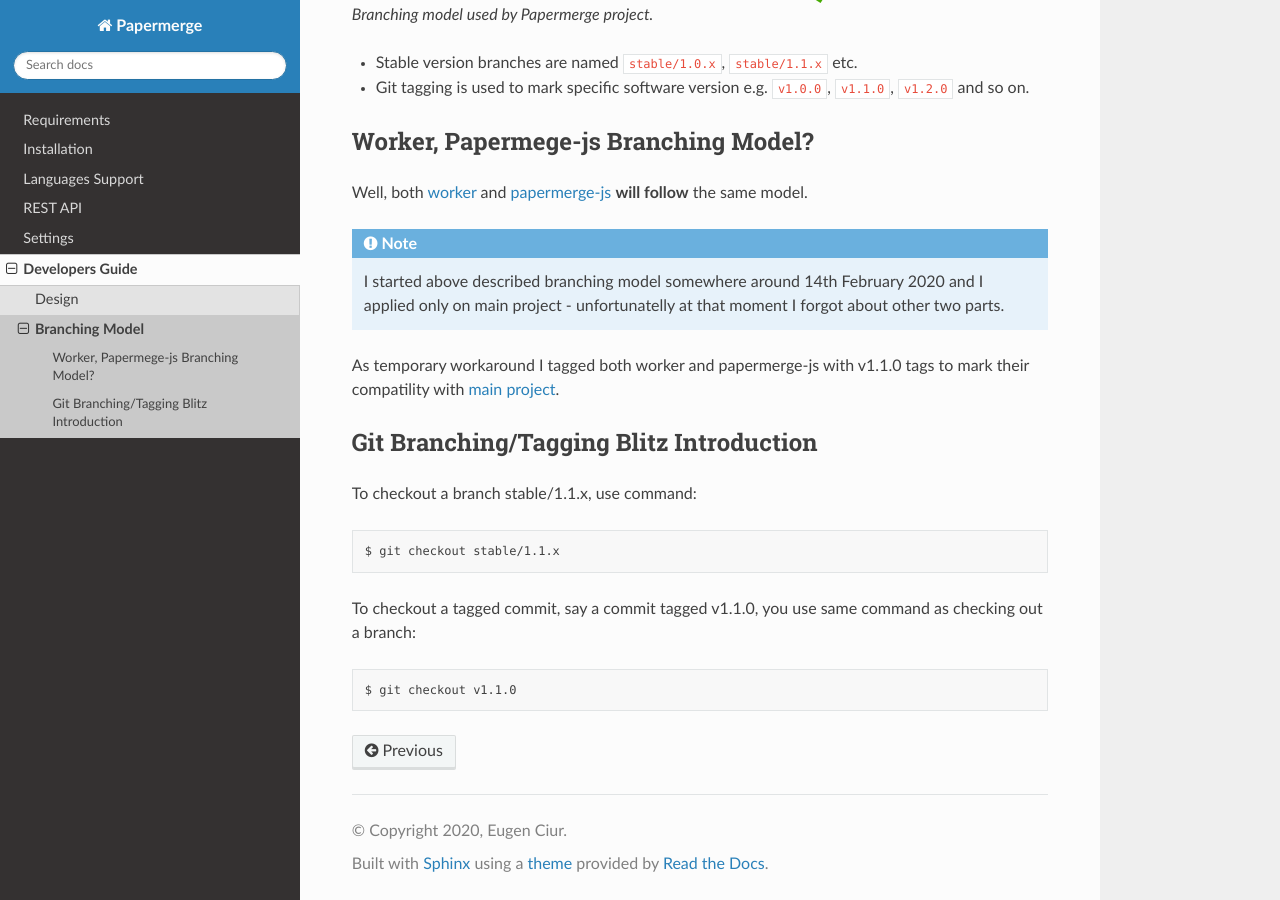
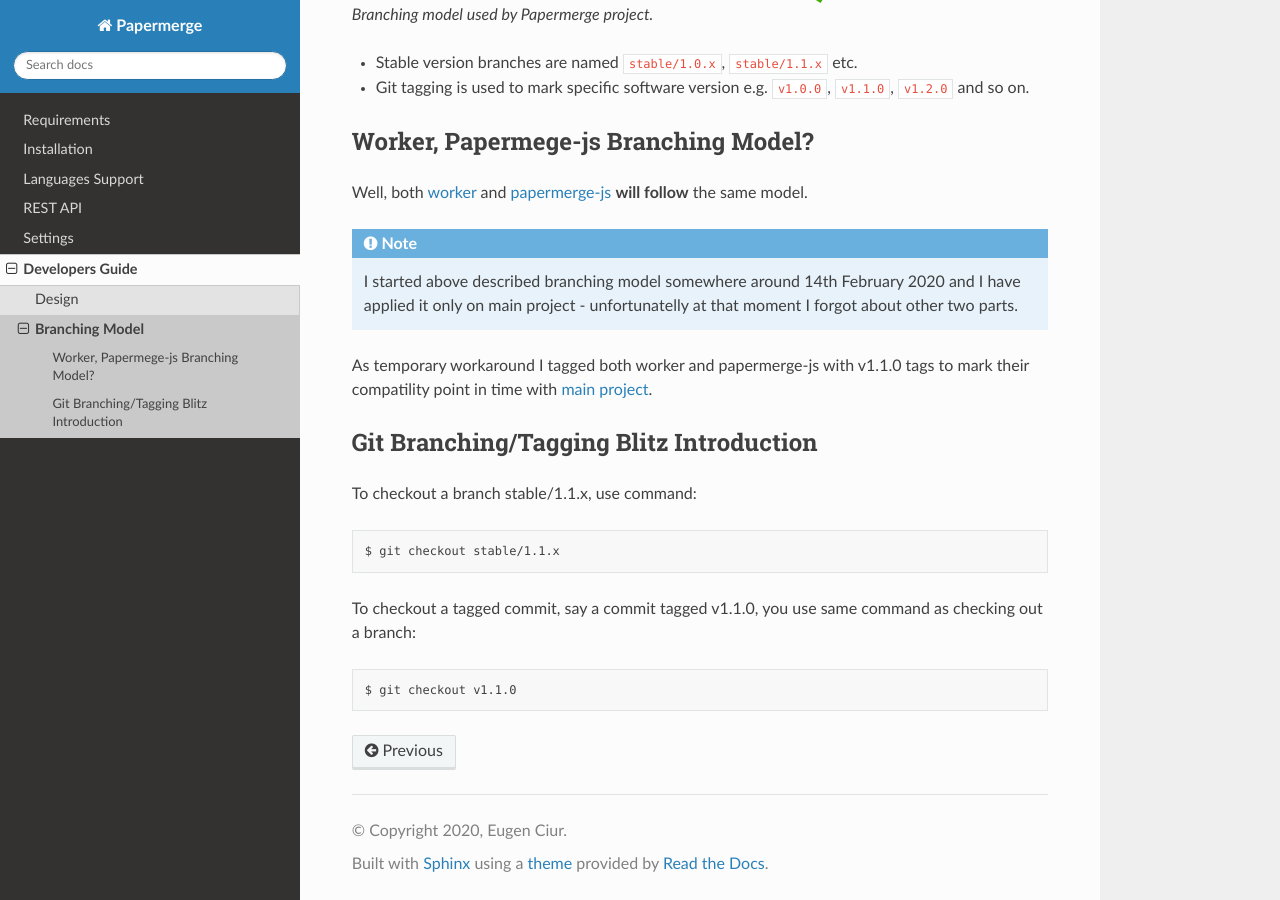
Before and after one commit to ciur/papermerge, a Sphinx documentation site: the page built from docs/source/developers_guide/branching.rst, in a window 1280 px wide and 900 px high, scrolled down 866 px. Built offline with Sphinx 7.4.7 and the Read the Docs theme 2.0.0, drawn with Linux system fonts in a browser that asks for light colours.

Commit message:
documentation, wording

```diff
--- a/docs/source/developers_guide/branching.rst
+++ b/docs/source/developers_guide/branching.rst
@@ -22,9 +22,9 @@
 
 .. note::
 
-    I started above described branching model somewhere around 14th February 2020 and I applied only on main project - unfortunatelly at that moment I forgot about other two parts.
+    I started above described branching model somewhere around 14th February 2020 and I have applied it only on main project - unfortunatelly at that moment I forgot about other two parts.
 
-As temporary workaround I tagged both worker and papermerge-js with v1.1.0 tags to mark their compatility with `main project <https://github.com/ciur/papermerge-js>`_.
+As temporary workaround I tagged both worker and papermerge-js with v1.1.0 tags to mark their compatility point in time with `main project <https://github.com/ciur/papermerge-js>`_.
 
 
 Git Branching/Tagging Blitz Introduction
```
